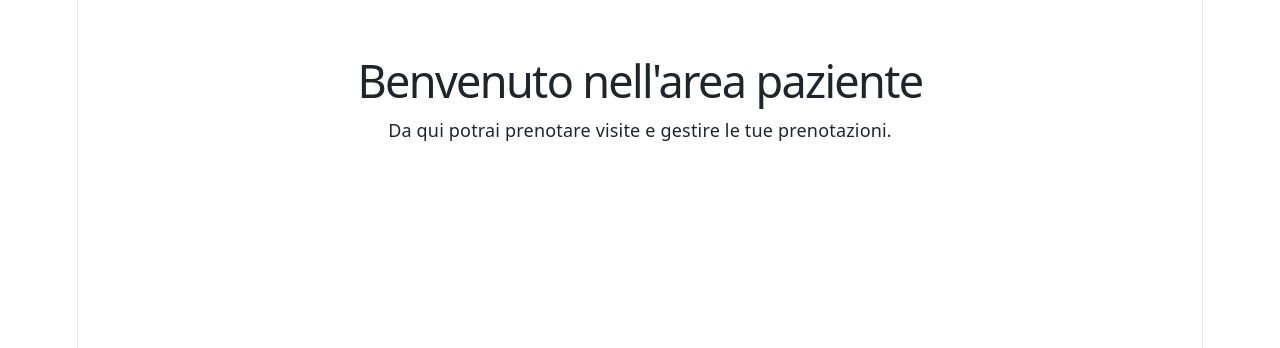
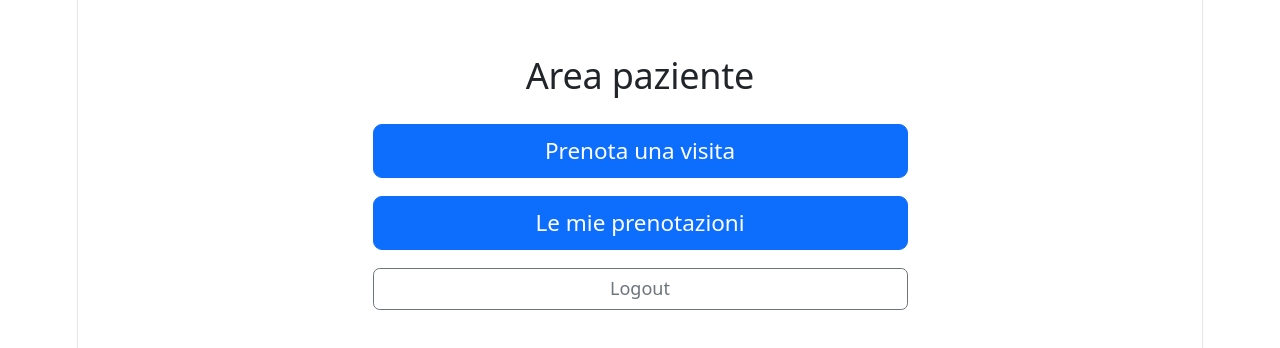
Before and after one commit to lucanistri703/pw16-clinica, a React app in the folder frontend/: page /home-paziente in a window 1280 px wide. Shown: the top 348 px of the page. Built offline with nearby package versions, Linux system fonts and the light colour scheme; the HTML template or start-up script is replaced by a standard one.

Commit message:
Implementata Home paziente con navigazione e logout

```diff
--- a/frontend/src/pages/HomePaziente.jsx
+++ b/frontend/src/pages/HomePaziente.jsx
@@ -1,8 +1,41 @@
+import { useNavigate } from 'react-router-dom'
+
 function HomePaziente() {
+  const navigate = useNavigate()
+
+  function logout() {
+    localStorage.removeItem('token')
+    localStorage.removeItem('tipo_utente')
+    navigate('/')
+  }
+
   return (
     <div className="container mt-5">
-      <h1>Benvenuto nell'area paziente</h1>
-      <p>Da qui potrai prenotare visite e gestire le tue prenotazioni.</p>
+      <div className="row justify-content-center">
+        <div className="col-md-6">
+          <h2 className="text-center mb-4">Area paziente</h2>
+          <div className="d-grid gap-3">
+            <button
+              className="btn btn-primary btn-lg"
+              onClick={() => navigate('/prenotazione')}
+            >
+              Prenota una visita
+            </button>
+            <button
+              className="btn btn-primary btn-lg"
+              onClick={() => navigate('/le-mie-prenotazioni')}
+            >
+              Le mie prenotazioni
+            </button>
+            <button
+              className="btn btn-outline-secondary"
+              onClick={logout}
+            >
+              Logout
+            </button>
+          </div>
+        </div>
+      </div>
     </div>
   )
 }
```
